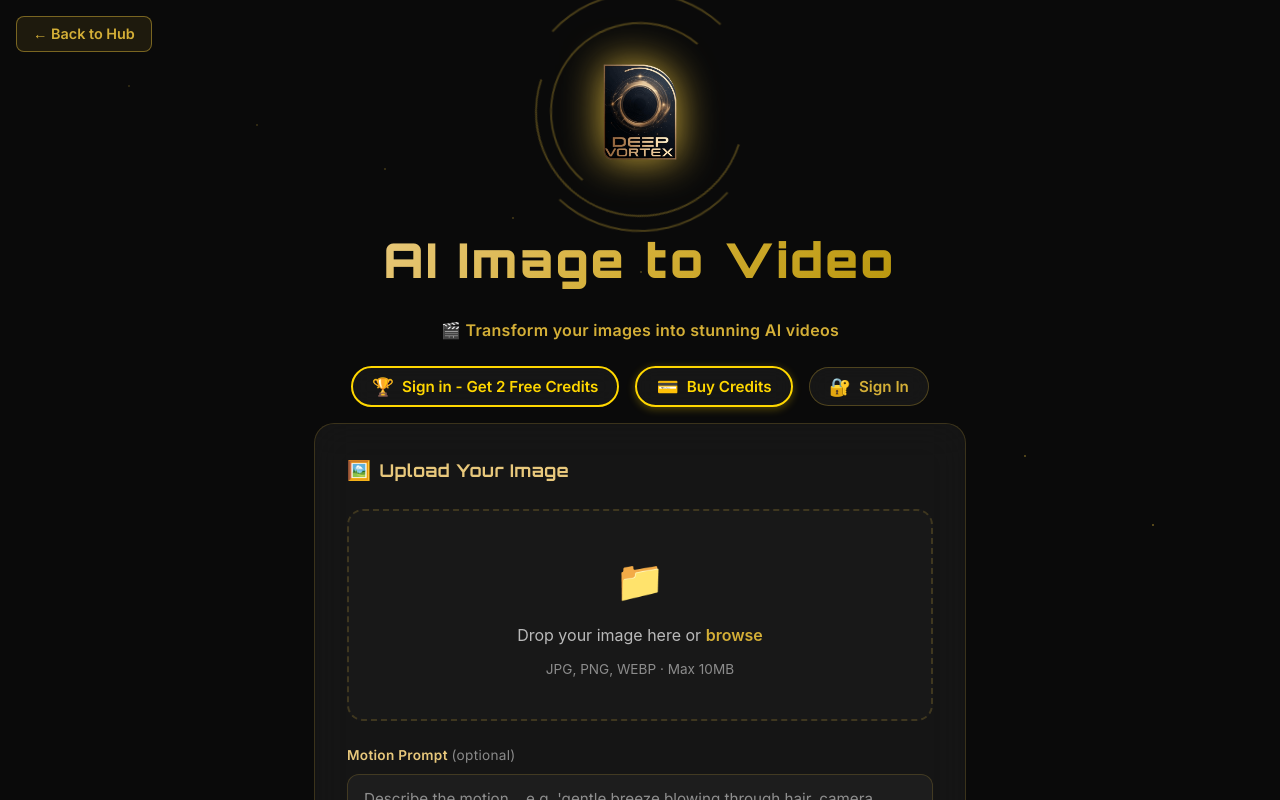
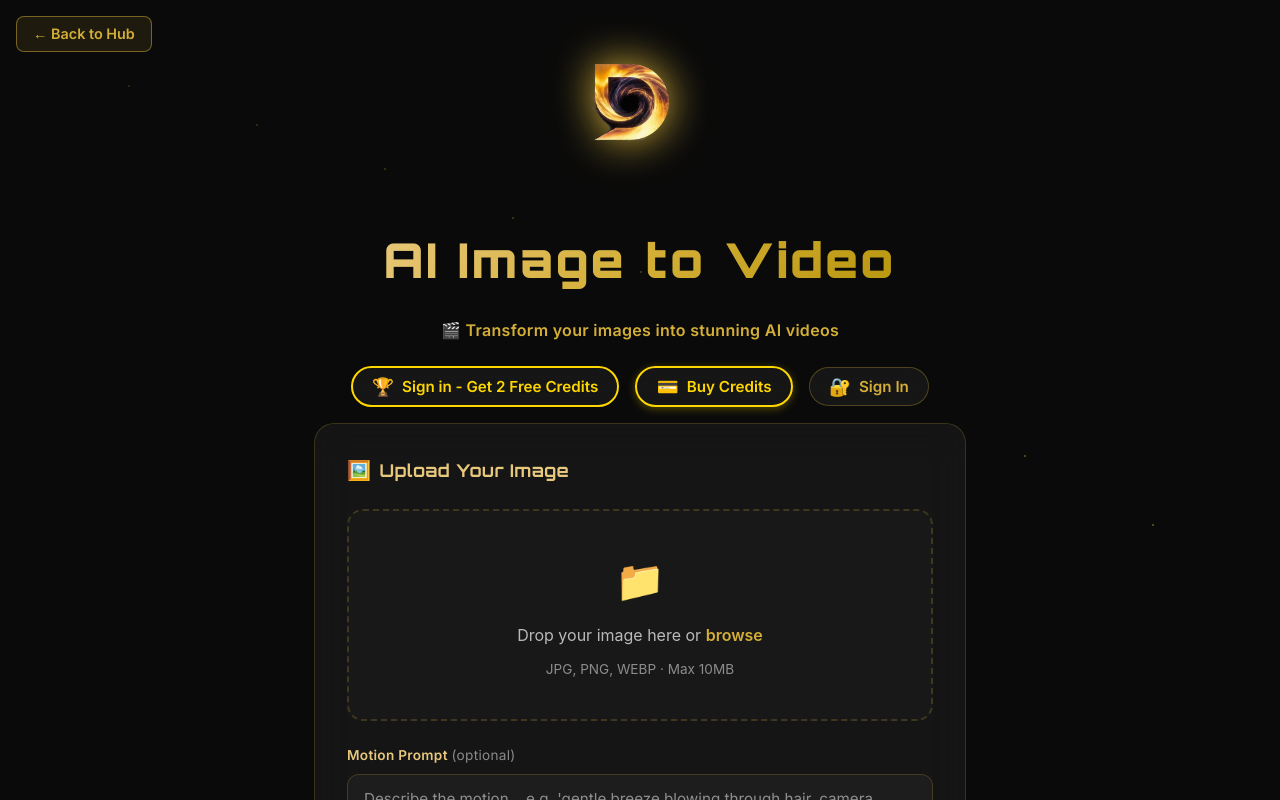
Before and after one commit to deepvortexia/image-to-video, a Next.js app: page / in a window 1280 px wide. Shown: the top 800 px of the page. Built offline with nearby package versions, Linux system fonts and the light colour scheme; no server answers.

Commit message:
Replace header logo with real.png, larger size with pale golden halo
Co-Authored-By: Claude Sonnet 4.6 <noreply@anthropic.com>

```diff
--- a/components/Header.tsx
+++ b/components/Header.tsx
@@ -57,10 +57,7 @@ export default function Header() {
         )}
 
         <div className="logo-display-zone">
-          <div className="orbit-ring-one" />
-          <div className="orbit-ring-two" />
-          <div className="orbit-ring-three" />
-          <img src="/deepgoldremoveetiny.png" alt="Deep Vortex" className="brand-logo-image" />
+          <img src="/real.png" alt="Deep Vortex" className="brand-logo-image" loading="eager" fetchPriority="high" style={{ width: '140px', height: '140px', filter: 'drop-shadow(0 0 18px rgba(255,215,100,0.45)) drop-shadow(0 0 36px rgba(255,215,100,0.2))' }} />
         </div>
 
         <h1 className="brand-title-text">AI Image to Video</h1>
```
Also changed, not shown: public/real.png (added).
